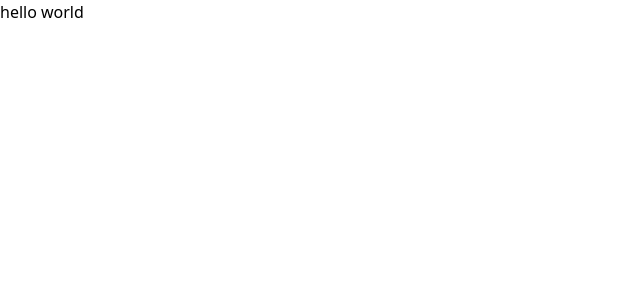
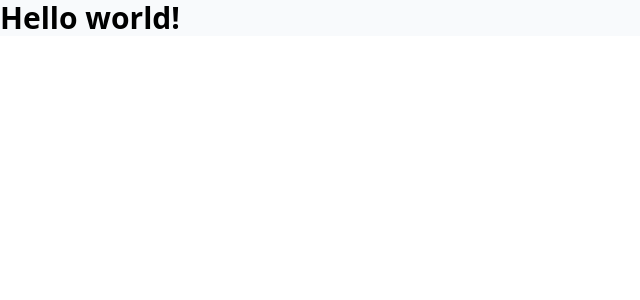
Before and after one commit to JonathanCornic/burger-house, a React (Vite) app: page / in a window 1280 px wide. Shown: the top 300 px of the page, without its empty margins (0-640 px from the left). Built offline with nearby package versions, Linux system fonts and the light colour scheme.

Commit message:
tailwind param

```diff
--- a/package.json
+++ b/package.json
@@ -26,7 +26,7 @@
         "eslint-plugin-react": "^7.32.2",
         "eslint-plugin-react-hooks": "^4.6.0",
         "eslint-plugin-react-refresh": "^0.3.4",
-    "postcss": "^8.4.23",
+        "postcss": "^8.4.24",
         "tailwindcss": "^3.3.2",
         "vite": "^4.3.2"
     }
--- /dev/null
+++ b/postcss.config.js
@@ -0,0 +1,6 @@
+export default {
+    plugins: {
+        tailwindcss: {},
+        autoprefixer: {},
+    },
+}
--- a/src/pages/HomePage.jsx
+++ b/src/pages/HomePage.jsx
@@ -1,3 +1,3 @@
 export default function HomePage() {
-    return <h1>hello world</h1>
+    return <h1 className="text-3xl font-bold bg-slate-50">Hello world!</h1>
 }
```
Also changed, not shown: 1 other file (tests, documents, lock files or other folders). Lines whose indentation alone changed are shown as unchanged.
